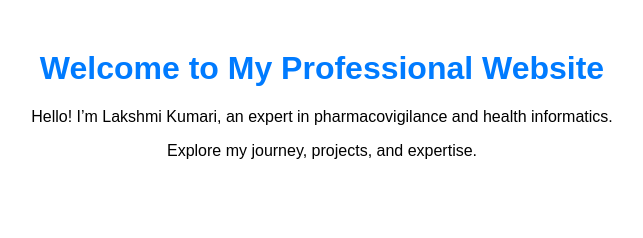
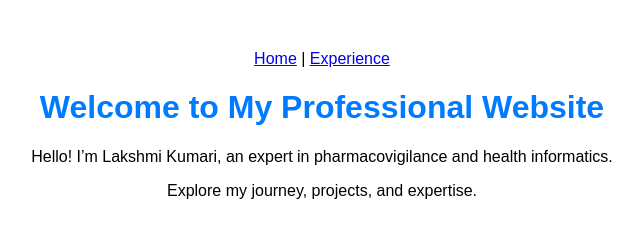
Before and after one commit to LakshmiKumariSure/SLK, a plain HTML site: page index.html in a window 1280 px wide. Shown: the whole page, without its empty margins (318-961 px from the left). Drawn offline with Linux system fonts and the light colour scheme.

Commit message:
Update index.html

```diff
--- a/index.html
+++ b/index.html
@@ -10,6 +10,10 @@
     </style>
 </head>
 <body>
+    <div class="nav">
+    <a href="index.html">Home</a> |
+    <a href="experience.html">Experience</a>
+</div>
     <h1>Welcome to My Professional Website</h1>
     <p>Hello! I’m Lakshmi Kumari, an expert in pharmacovigilance and health informatics.</p>
     <p>Explore my journey, projects, and expertise.</p>
```
